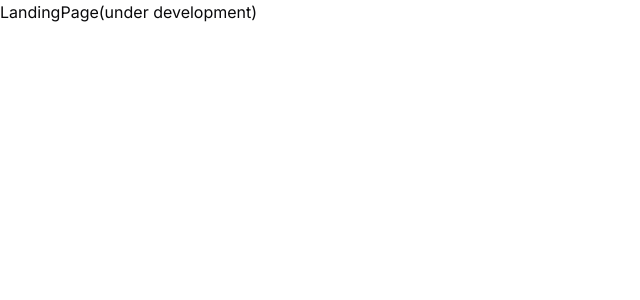
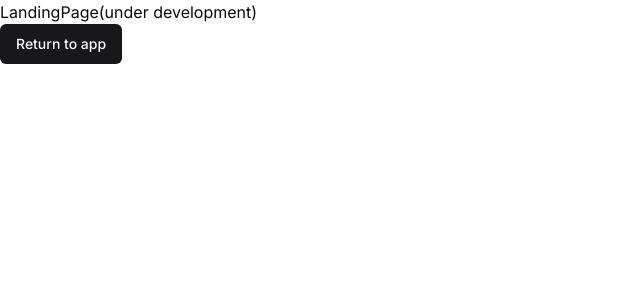
Before and after one commit to Hundlee/micro-saas-todo-app, a Next.js app: page / in a window 1280 px wide. Shown: the top 300 px of the page, without its empty margins (0-640 px from the left). Built offline with nearby package versions, Linux system fonts and the light colour scheme.

Commit message:
feat: add button to return to app

```diff
--- a/app/page.tsx
+++ b/app/page.tsx
@@ -1,3 +1,13 @@
+import Link from "next/link";
+import { Button } from "./_components/ui/button";
+
 export default function Home() {
-    return <h1>LandingPage(under development)</h1>;
+    return (
+        <div>
+            <h1>LandingPage(under development)</h1>
+            <Button>
+                <Link href="/app">Return to app</Link>
+            </Button>
+        </div>
+    );
 }
```
